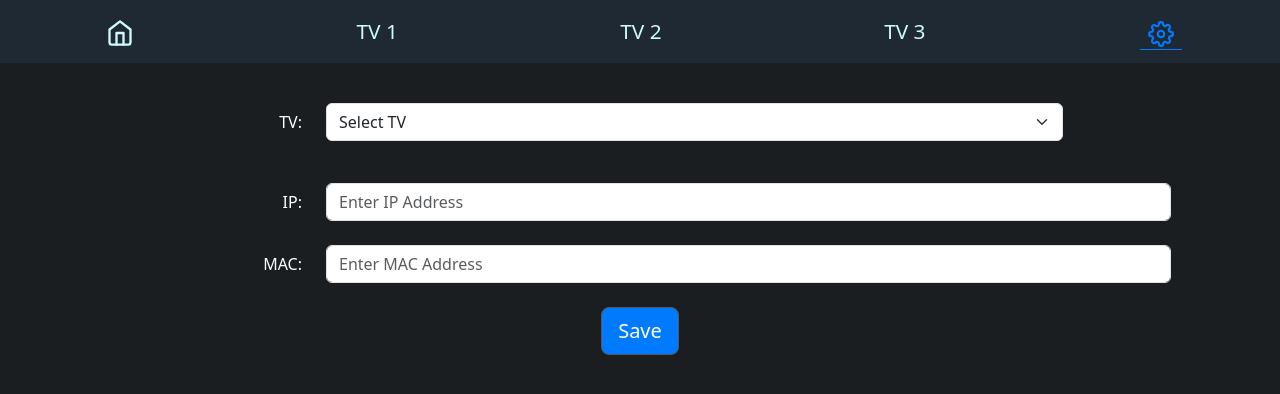
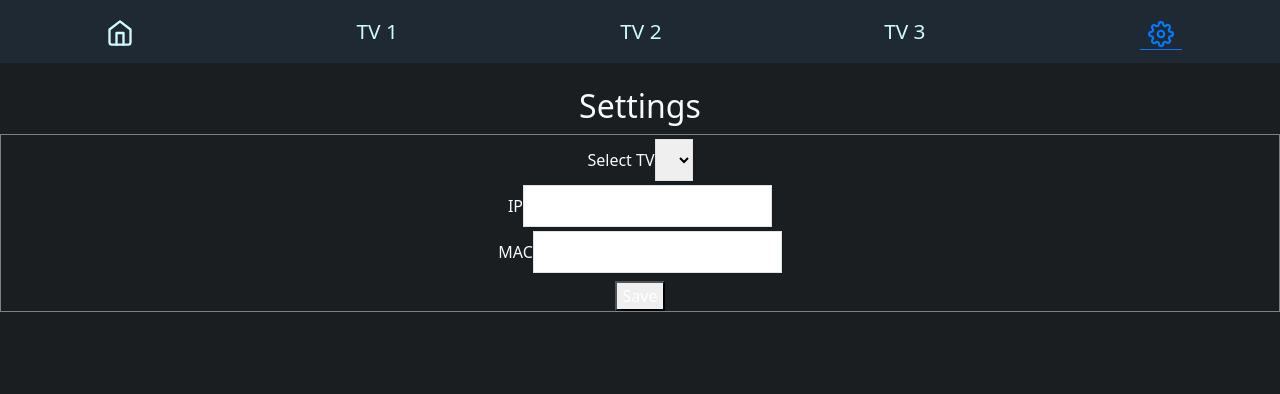
Before and after one commit to durkinm2/samsung-react-remote, a React (Create React App) app: page /settings in a window 1280 px wide. Shown: the top 394 px of the page. Built offline with nearby package versions, Linux system fonts and the light colour scheme.

Commit message:
new settings page

```diff
--- a/src/components/Home/Home.css
+++ b/src/components/Home/Home.css
@@ -7,7 +7,7 @@
 
 }
 .home-container{
-    width: 96% !important;
+    width: 94% !important;
     /*margin-top: 90px !important;*/
     /*margin-bottom: 100px;*/
     flex: 1; /* Let the container fill the remaining vertical space */
--- a/src/components/Settings/Settings.css
+++ b/src/components/Settings/Settings.css
@@ -10,11 +10,7 @@
 }
 
 .settings {
-    margin-top: 40px;
-}
-
-.settings-text-white {
-    color: #fff;
+    margin-top: 24px;
 }
 
 .btn-save {
--- a/src/components/Settings/Settings.js
+++ b/src/components/Settings/Settings.js
@@ -25,67 +25,57 @@ const Settings = () => {
     };
 
     return (
-        <div className="settings settings-text-white d-grid gap-4">
+        <div className="settings">
+            <h2 className="text-2xl font-semibold text-light text-left ml-10">Settings</h2>
+        <div style={{ border: '1px solid gray'}} className="mt-10 ml-4 mr-4 flex d-grid gap-4 bg-slate-400 bg-opacity-10 rounded-md">
 
-            <Row className="row-first">
-                <Col xs={3} className="label-col">
-                    <Col >
-                        <Form.Label column >
-                            TV:
-                        </Form.Label>
-                    </Col>
-                </Col>
-                <Col xs={7} className="control-col">
-                    <Col>
-                        <Form.Select aria-label="Select TV">
-                            <option>Select TV</option>
-                            <option value="1">One</option>
-                            <option value="2">Two</option>
-                            <option value="3">Three</option>
-                        </Form.Select>                    </Col>
-                </Col>
-            </Row>
+            <div className="pt-8 pr-8 pb-8 pl-4 rounded shadow-md w-full sm:w-96 text-light">
 
-            <Row>
-                <Col xs={3} className="label-col">
-                        <Col >
-                            <Form.Label column >
-                                IP:
-                            </Form.Label>
-                        </Col>
-                </Col>
-                <Col xs={8} className="control-col">
-                        <Col>
-                            <Form.Control type="text" placeholder="Enter IP Address" />
-                        </Col>
-                </Col>
-            </Row>
-            <Row>
-                <Col xs={3} className="label-col">
-                    <Col>
-                        <Form.Label column >
-                            MAC:
-                        </Form.Label>
-                    </Col>
-                </Col>
-                <Col xs={8} className="control-col">
-                    <Col >
-                        <Form.Control type="text" placeholder="Enter MAC Address" />
-                    </Col>
-                </Col>
-            </Row>
+                    {/* Combobox */}
+                    <div className="mb-8 flex ">
+                        <label className="block text-md font-medium mr-4  w-24 whitespace-pre-line">Select TV</label>
+                        <select
+                            className="mt-1 h-8 p-2 block w-full border text-gray-500 rounded-md shadow-sm focus:outline-none focus:border-blue-500"
+                            // Add your combobox options and logic here
+                        >
+                            {/* Options go here */}
+                        </select>
+                    </div>
 
-            <Row>
-                <Col xs={12}>
-                    <Col>
-                        <Button className="btn-save" variant="secondary" size="lg" active>
-                            Save
-                        </Button>
-                    </Col>
-                </Col>
-            </Row>
+                    {/* Text Entry 1 */}
+                    <div className="mb-6 flex items-center">
+                        <label className="block text-md font-medium mr-4 w-24">IP</label>
+                        <input
+                            type="text"
+                            className="mt-1 p-2 block w-full border rounded-md shadow-sm focus:outline-none focus:border-blue-500"
+                            // Add your input logic here
+                        />
+                    </div>
 
+                    {/* Text Entry 2 */}
+                    <div className="mb-8 flex items-center">
+                        <label className="block text-md font-medium mr-4 w-24">MAC</label>
+                        <input
+                            type="text"
+                            className="mt-1 p-2 block w-full border rounded-md shadow-sm focus:outline-none focus:border-blue-500"
+                            // Add your input logic here
+                        />
+                    </div>
+
+                    {/* Save Button */}
+                    <div className="flex items-center justify-center">
+
+                    <button
+                        className="ml-20 mt-2 text-lg w-36 bg-blue-500 text-white py-2.5 rounded-md hover:bg-blue-600 focus:outline-none focus:border-blue-700"
+                        // Add your save button logic here
+                    >
+                        Save
+                    </button>
+                    </div>
+                </div>
         </div>
+        </div>
+
     );
 };
 
```
